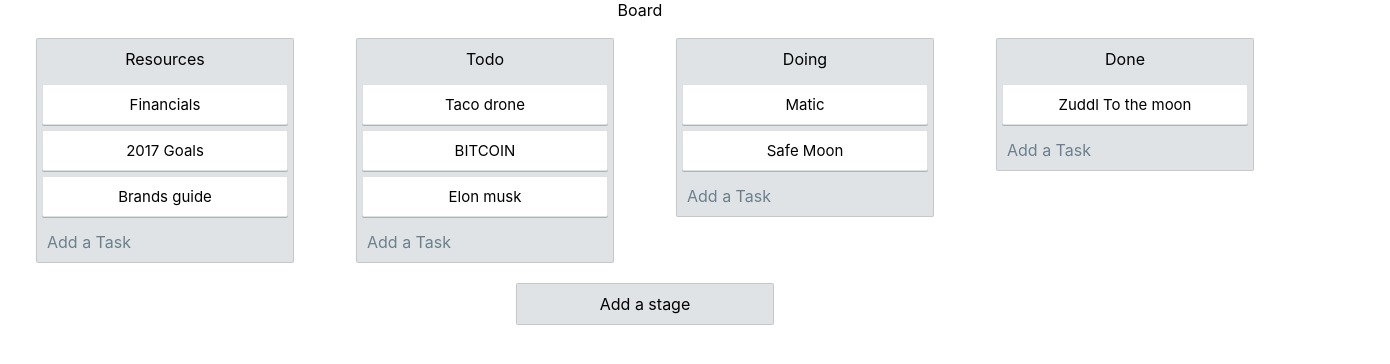
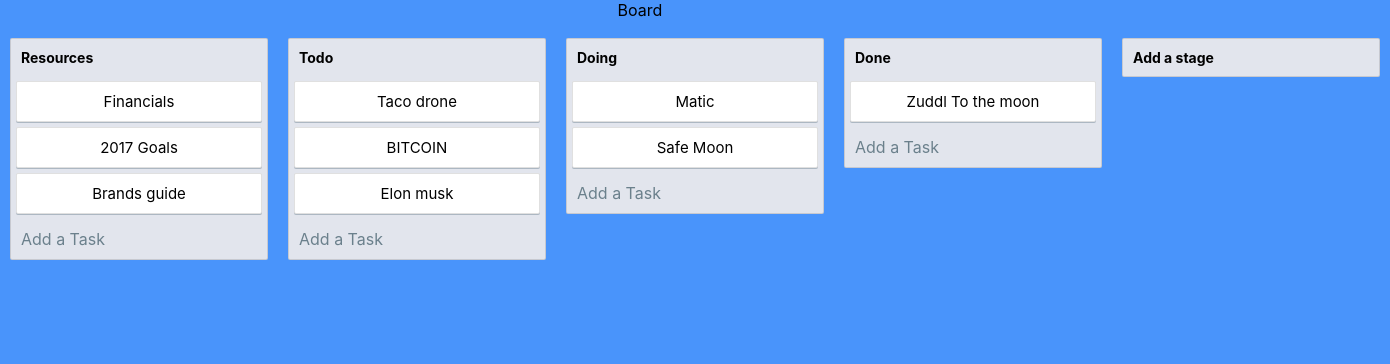
Before and after one commit to pepop99/Trello-Clone, a React (Create React App) app: page / in a window 1280 px wide. Shown: the top 364 px of the page, 1390 px wide, since content can reach past the window. Built offline with nearby package versions, Linux system fonts and the light colour scheme.

Commit message:
task move

```diff
--- a/src/components/Board.js
+++ b/src/components/Board.js
@@ -30,7 +30,7 @@ const Board = (props) => {
 
         if (source.index !== destination.index || source.droppableId !== destination.droppableId) {
             dispatch({
-              type: "MOVE_STAGE",
+              type: "MOVE_TASK",
               payload: {
                 source: source.droppableId,
                 target: destination.droppableId,
--- a/src/components/Task.js
+++ b/src/components/Task.js
@@ -2,9 +2,10 @@ import React, {useState} from 'react';
 import {connect} from 'react-redux';
 import '../styles/components.css';
 import EditField from './EditField';
+import { Draggable } from "react-beautiful-dnd";
 
 const Task = (props) => {
-    const {task} = props;
+    const {task, index} = props;
     const [editing, toggleEditing] = useState(false);
 
     const editTask = async (text) => {
@@ -28,9 +29,20 @@ const Task = (props) => {
 
     if(!editing){
         return(
-            <div className='Task' onClick={() => toggleEditing(!editing)}>
+            <Draggable draggableId={task.id} index={index}>
+            {(provided, snapshot) => (
+                <div
+                ref={provided.innerRef}
+                {...provided.draggableProps}
+                {...provided.dragHandleProps}
+                className='Task'
+                onClick={() => toggleEditing(!editing)}
+                >
                 {task.text}
-            </div>
+                </div>
+            )}
+            </Draggable>
+
         );
     }
     else{
--- a/src/index.css
+++ b/src/index.css
@@ -12,18 +12,11 @@ code {
     monospace;
 }
 
-/* html{
+html{
   height: 100%;
 
-  background-repeat: no-repeat;
 
-  background: hsla(217, 100%, 50%, 1);
+  background: #4994fb;
 
-background: linear-gradient(90deg, hsla(217, 100%, 50%, 1) 0%, hsla(186, 100%, 69%, 1) 100%);
 
-background: -moz-linear-gradient(90deg, hsla(217, 100%, 50%, 1) 0%, hsla(186, 100%, 69%, 1) 100%);
-
-background: -webkit-linear-gradient(90deg, hsla(217, 100%, 50%, 1) 0%, hsla(186, 100%, 69%, 1) 100%);
-
-filter: progid: DXImageTransform.Microsoft.gradient( startColorstr="#0061FF", endColorstr="#60EFFF", GradientType=1 );
-} */
+}
--- a/src/styles/components.css
+++ b/src/styles/components.css
@@ -5,18 +5,18 @@
 	padding-bottom: 1vh;
 	padding-top: 1vh;
 	margin: 0;
-	flex-wrap: wrap;
-	justify-content: space-around;
-	align-content: space-around;
-    overflow-x: auto;
+	/* flex-wrap: wrap; */
+  /* justify-content: space-around; */
+	/* align-content: space-around; */
+    /* overflow-x: auto; */
 }
 
 .Stage {
-    background: #dfe3e6;
+    background: #e2e5ed;
     min-width: 20vw;
     height: fit-content;
     margin: 10px;
-    margin-right: 0;
+    /* margin-right: 0; */
     border-radius: 2px;
     border: 1px solid rgba(0, 0, 0, 0.12);
 }
@@ -25,6 +25,9 @@
     cursor: pointer;
     padding: 10px;
     overflow-wrap: break-word;
+    font-weight: bold;
+    text-align: left;
+    font-size: 14px;
 }
 .Task {
     position: relative;
@@ -48,7 +51,7 @@
     cursor: pointer;
     padding: 10px;
     color: #6b808c;
-    border-radius: 0 0 10px 10px;
+    border-radius: 0 0 2px 2px;
     display: flex;
     align-items: center;
 }
@@ -75,6 +78,7 @@
     border: none;
     resize: none;
     outline: none;
+    width: 100%;
     font-size: 15px;
   }
 
@@ -88,7 +92,7 @@
     width: fit-content;
     margin: 0 5px 10px;
     padding: 6px 12px;
-    border-radius: 5px;
+    border-radius: 2px;
     color: white;
     font-weight: 700;
     outline: none;
@@ -105,7 +109,7 @@
     display: flex;
     align-items: center;
     justify-content: center;
-    border-radius: 5px;
+    border-radius: 2px;
     margin: 1px;
     color: rgba(0, 0, 0, 0.5);
     background: #f5f6f7;
```
Also changed, not shown: src/components/Stage.js (+7 -5 lines).
